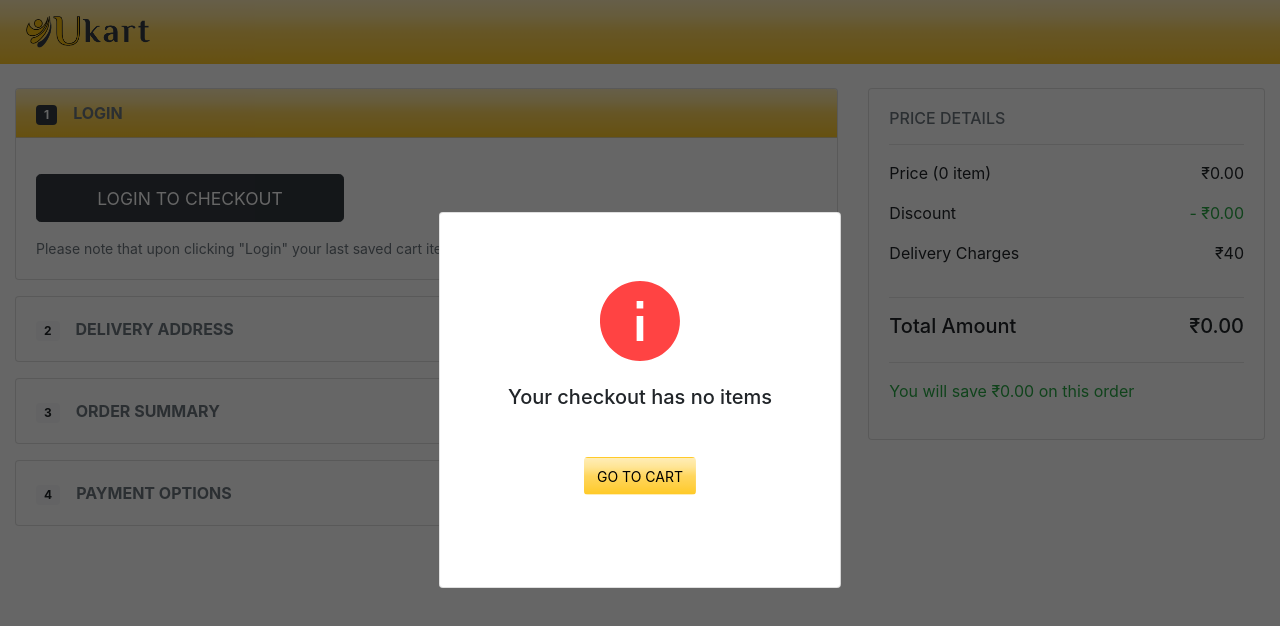
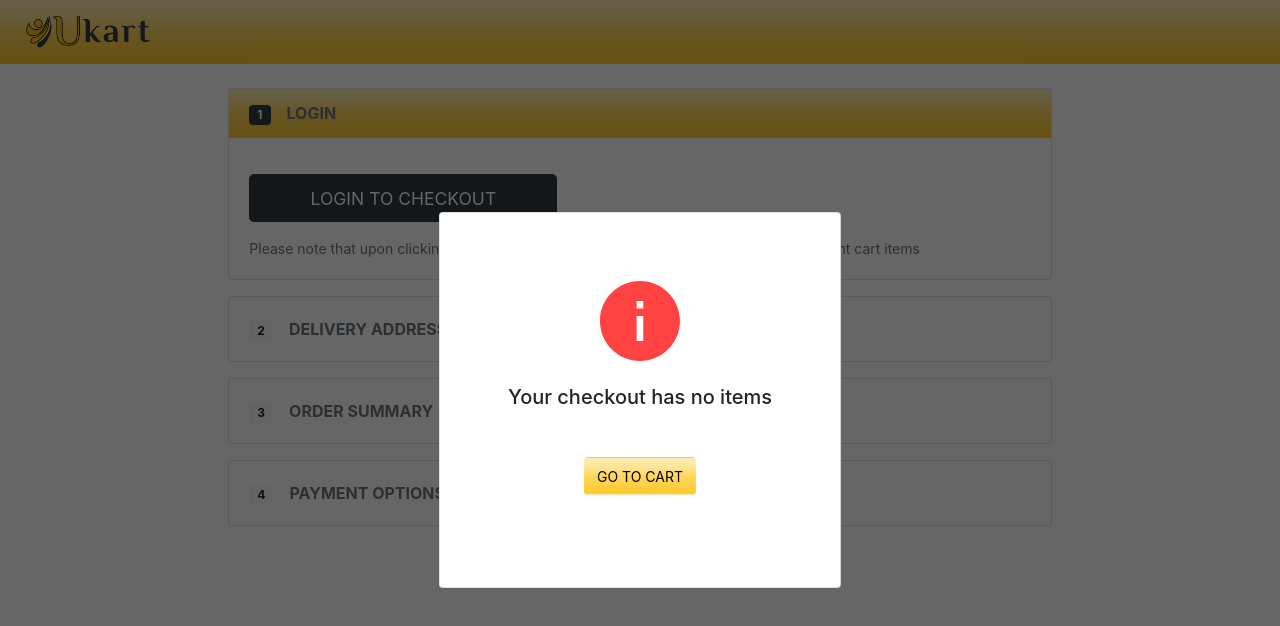
Before and after one commit to UdayakumarU/EcommerceMERN, a React (Create React App) app in the folder ReactApp/: page /checkout in a window 1280 px wide. Shown: the top 626 px of the page. Built offline with nearby package versions, Linux system fonts and the light colour scheme.

Commit message:
hiding price details section on empty checkout

```diff
--- a/ReactApp/src/pages/checkoutPage.jsx
+++ b/ReactApp/src/pages/checkoutPage.jsx
@@ -43,20 +43,22 @@ class CheckoutPage extends Component {
     }
 
     render() {
+        const {checkoutItems} = this.props;
+        const checkoutSecionClass = checkoutItems.length? "col-md-8": "offset-2 col-md-8";
         return (
             <React.Fragment>
                 <Header hideCart={true} hideLogin={true}/>
                 <div className = 'container-fluid'>
                     <div className='row mt-4'>
-                        <div className = "col-md-8">
+                        <div className = {checkoutSecionClass}>
                             <LoginCheck/>
                             <DeliveryAddressCheck/>
                             <OrderSummaryCheck/>
                             <PaymentOptionCheck/>
                         </div>
-                        <div className="col-md-4">
-                            <PriceDetail items={this.props.checkoutItems}/>
-                        </div>
+                        {checkoutItems.length > 0 && <div className="col-md-4">
+                            <PriceDetail items={checkoutItems}/>
+                        </div>}
                     </div>
                 </div>
             </React.Fragment>
```
